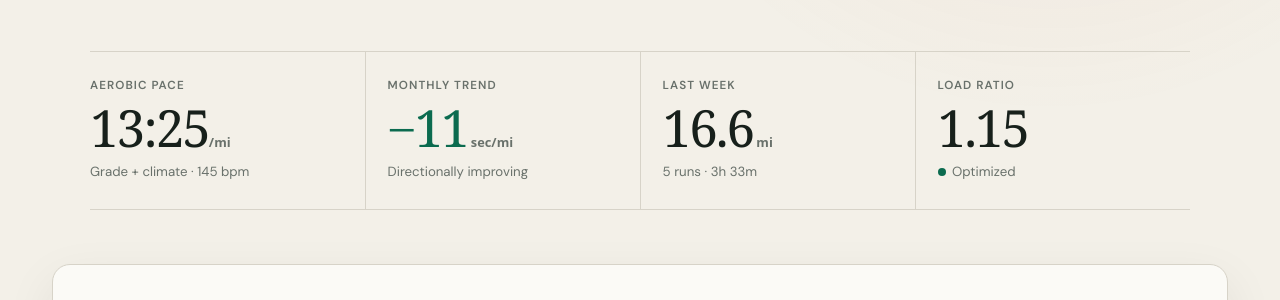
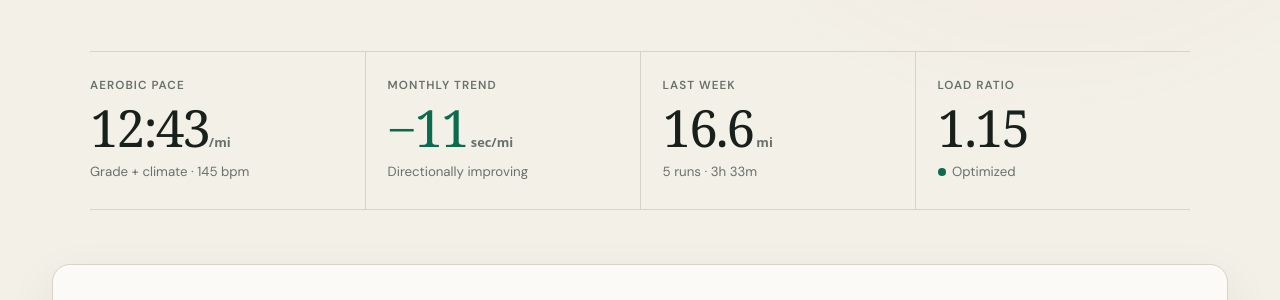
Before and after one commit to jonalejandro/jonalejandro.github.io, a Jekyll site: the page built from _pages/running.html, in a window 1280 px wide. Shown: the part 395-695 px from the top of the page. Built offline with Jekyll 4.4.1, drawn with Linux system fonts in a browser that asks for light colours.

Commit message:
Show September 20 running estimate

```diff
--- a/_pages/running.html
+++ b/_pages/running.html
@@ -8,8 +8,8 @@ description: "A privacy-safe view of training consistency and grade- and climate
         <div class="hero-copy"><p class="eyebrow">Running development</p><h1 id="page-title">The training behind the trend.</h1><p class="dek">One privacy-safe view of consistency, load, and equivalent aerobic pace—focused on whether the work is producing durable fitness.</p></div>
         <div class="privacy-note" aria-label="Privacy note"><svg viewBox="0 0 24 24" aria-hidden="true"><path d="M12 3 5 6v5c0 4.9 2.9 8.4 7 10 4.1-1.6 7-5.1 7-10V6l-7-3Zm0 3.1 4 1.7V11c0 3.2-1.6 5.7-4 7-2.4-1.3-4-3.8-4-7V7.8l4-1.7Z"/></svg><span>Public-safe aggregate<br><small>No routes, places, or start times</small></span></div>
         <div class="summary-grid" aria-label="Current summary">
-          <article><p>Aerobic pace</p><strong id="latest-pace">13:25<small>/mi</small></strong><span>Grade + climate · 145 bpm</span></article>
-          <article><p>Monthly trend</p><strong class="positive" id="trend-value">−7<small> sec/mi</small></strong><span id="trend-meaning">Directionally improving</span></article>
+          <article><p>Aerobic pace</p><strong id="latest-pace">12:43<small>/mi</small></strong><span>Grade + climate · 145 bpm</span></article>
+          <article><p>Monthly trend</p><strong class="positive" id="trend-value">−11<small> sec/mi</small></strong><span id="trend-meaning">Directionally improving</span></article>
           <article><p>Last week</p><strong>16.6<small> mi</small></strong><span>5 runs · 3h 33m</span></article>
           <article><p>Load ratio</p><strong>1.15</strong><span><i class="status-dot"></i>Optimized</span></article>
         </div>
@@ -31,7 +31,7 @@ description: "A privacy-safe view of training consistency and grade- and climate
       </section>
       <section class="dashboard-section" id="explorer" aria-labelledby="explorer-title">
         <div class="section-head"><div><p class="eyebrow">Run explorer</p><h2 id="explorer-title">What changed the trend?</h2></div><p class="section-kicker">The effect compares the full fit with the same fit after removing the selected run.</p></div>
-        <div class="explorer-grid"><div class="table-wrap"><table><thead><tr><th>Date</th><th>Adjusted pace</th><th>Status</th><th>Trend effect</th></tr></thead><tbody id="run-rows"></tbody></table></div><aside class="inspector" aria-live="polite" aria-labelledby="selected-date"><div class="inspector-topline"><span id="selected-status" class="status-pill">Included</span><span id="selected-laps">Qualifying run</span></div><p class="eyebrow">Selected run</p><h3 id="selected-date">Sep 18, 2026</h3><strong class="inspector-pace" id="selected-pace">13:25<span>/mi</span></strong><dl><div><dt>Qualification</dt><dd id="selected-qualification">Qualifying · included in trend</dd></div><div><dt>Effect on trend</dt><dd id="selected-effect">Calculating…</dd></div><div><dt>Interpretation</dt><dd id="selected-note">One qualifying lap; interpret cautiously.</dd></div></dl></aside></div>
+        <div class="explorer-grid"><div class="table-wrap"><table><thead><tr><th>Date</th><th>Adjusted pace</th><th>Status</th><th>Trend effect</th></tr></thead><tbody id="run-rows"></tbody></table></div><aside class="inspector" aria-live="polite" aria-labelledby="selected-date"><div class="inspector-topline"><span id="selected-status" class="status-pill">Included</span><span id="selected-laps">Included · four laps</span></div><p class="eyebrow">Selected run</p><h3 id="selected-date">Sep 20, 2026</h3><strong class="inspector-pace" id="selected-pace">12:43<span>/mi</span></strong><dl><div><dt>Qualification</dt><dd id="selected-qualification">Qualifying · included in trend</dd></div><div><dt>Effect on trend</dt><dd id="selected-effect">Calculating…</dd></div><div><dt>Interpretation</dt><dd id="selected-note">Four qualifying steady aerobic laps; grade, climate, and heart rate normalized to 145 bpm.</dd></div></dl></aside></div>
         <details class="method-details"><summary>View the full qualification rules and method</summary><div class="method-copy"><p>Steady aerobic laps must last at least 10 minutes, average 140–150 bpm, and cannot be the first lap. Warmups, short recordings, threshold sessions, trail runs, indoor runs, and altitude or travel runs are excluded.</p><p>Heart rate is normalized to 145 bpm using the initial fitted correction. Grade uses the Minetti energy-cost curve. Climate estimates use temperature, dew point, humidity, and modeled wind exposure. Corrected speeds are averaged by qualifying-lap duration.</p><p>The recent trend is an unweighted linear fit of included pace against date, scaled to 30.44 days. It is descriptive, not a forecast. Sleep, fatigue, fueling, cardiac drift, surface, and weather-station distance can still move a point.</p></div></details>
       </section>
-<script src="/assets/running-dashboard.js?v=20260921-1" defer></script>
+<script src="/assets/running-dashboard.js?v=20260921-2" defer></script>
```
